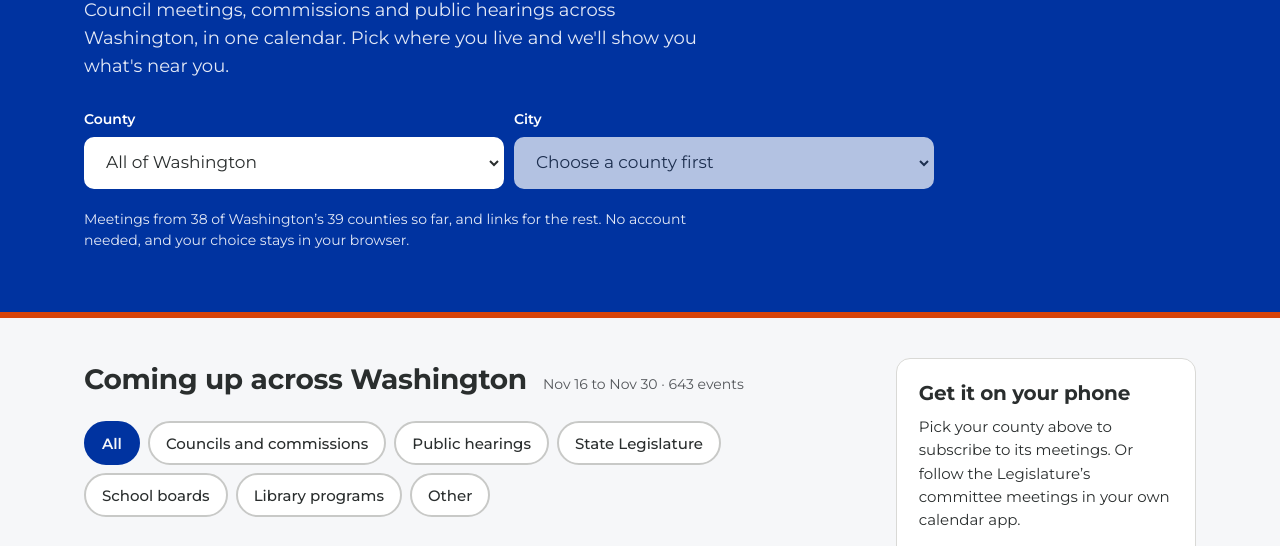
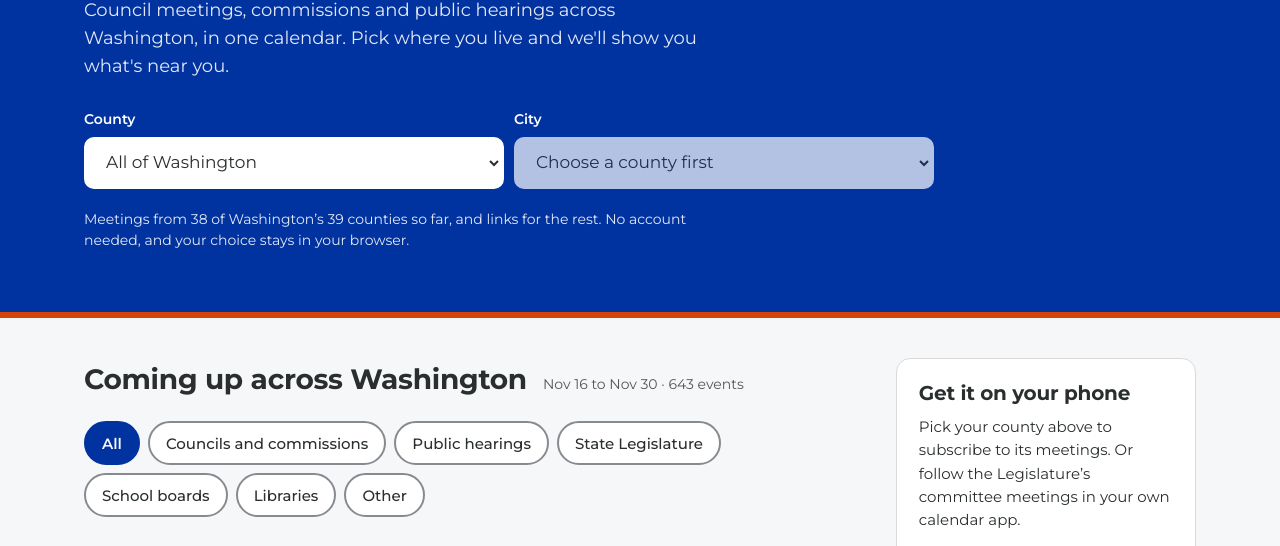
Before and after one commit to davidmorganlund-oss/civicswa, a plain HTML site: page site/index.html in a window 1280 px wide. Shown: the part 398-944 px from the top of the page. Drawn offline with Linux system fonts and the light colour scheme.

Commit message:
Colors: darker button orange and stronger control borders for contrast; rename library filter
Co-Authored-By: Claude Opus 5.5 <noreply@anthropic.com>
Claude-Session: https://claude.ai/code/session_01VmF1YKqPHeBYmpmSb3cSjg

```diff
--- a/site/app.js
+++ b/site/app.js
@@ -9,10 +9,10 @@
     { id: 'hearing', label: 'Public hearings' },
     { id: 'legislature', label: 'State Legislature' },
     { id: 'school', label: 'School boards' },
-    { id: 'library', label: 'Library programs' },
+    { id: 'library', label: 'Libraries' },
     { id: 'other', label: 'Other' }
   ];
-  var LABELS = { legislature: 'State Legislature', council: 'Councils and commissions', hearing: 'Public hearings', school: 'School boards', library: 'Library programs', other: 'Other' };
+  var LABELS = { legislature: 'State Legislature', council: 'Councils and commissions', hearing: 'Public hearings', school: 'School boards', library: 'Libraries', other: 'Other' };
 
   // The visitor's county and city, shared with the Engage guides' "Near you"
   // boxes and the representatives lookup. Kept in this browser only.
--- a/site/styles.css
+++ b/site/styles.css
@@ -1,21 +1,23 @@
 :root {
   /* CivicsWA palette: blue (Pantone 286 C), orange (Pantone 172 C), cool grays. Kept distinct from BarNone's red and navy. */
   --ground: #F6F7F9; --ink: #2A2E2E; --petrol: #0033A0; --muted: #53565A;
-  --line: #D9D9D6; --chip-line: #C8C9C7; --tint: #EBEFF7; --card: #FFFFFF;
+  --line: #D9D9D6; --chip-line: #878A8F; --tint: #EBEFF7; --card: #FFFFFF;
   --accent: #D64309; --accent-soft: #FBE3D8; --accent-ink: #9A2F05;
   --brand-accent: #D64309; --brand-blue: #0033A0; --brand-navy: #001F60;
+  /* Button orange is a shade darker than the brand orange so white text clears contrast with room to spare. */
+  --btn: #B83A08; --btn-hover: #9A2F05;
   --display: "Montserrat", Arial, system-ui, sans-serif;
 }
 @media (prefers-color-scheme: dark) {
   :root:not([data-theme="light"]) {
     --ground: #0A1330; --ink: #E9ECF2; --petrol: #9DB8FF; --muted: #B3BAC8;
-    --line: #26355F; --chip-line: #3A4B7A; --tint: #15214A; --card: #101C40;
+    --line: #26355F; --chip-line: #5A6E9E; --tint: #15214A; --card: #101C40;
     --accent: #FF7A45; --accent-soft: #3A2014; --accent-ink: #FFB08F; --brand-accent: #FF7A45;
   }
 }
 :root[data-theme="dark"] {
   --ground: #0A1330; --ink: #E9ECF2; --petrol: #9DB8FF; --muted: #B3BAC8;
-  --line: #26355F; --chip-line: #3A4B7A; --tint: #15214A; --card: #101C40;
+  --line: #26355F; --chip-line: #5A6E9E; --tint: #15214A; --card: #101C40;
   --accent: #FF7A45; --accent-soft: #3A2014; --accent-ink: #FFB08F; --brand-accent: #FF7A45;
 }
 * { box-sizing: border-box; }
@@ -44,7 +46,8 @@ h1 { margin: 0; font-family: var(--display); font-weight: 700; font-size: clamp(
 .field { display: flex; flex-direction: column; gap: 6px; flex: 1 1 260px; max-width: 420px; }
 .field label { font-size: 14px; font-weight: 600; }
 .field input, .field select { height: 52px; padding: 0 16px; border-radius: 10px; border: 2px solid #fff; font: inherit; font-size: 17px; color: #2A2E2E; background: #fff; }
-.btn { height: 52px; padding: 0 26px; border: 0; border-radius: 10px; background: #D64309; color: #fff; font: inherit; font-weight: 600; font-size: 17px; cursor: pointer; }
+.btn { height: 52px; padding: 0 26px; border: 0; border-radius: 10px; background: var(--btn); color: #fff; font: inherit; font-weight: 600; font-size: 17px; cursor: pointer; }
+.btn:hover { background: var(--btn-hover); }
 .hero.plain { background: transparent; color: var(--ink); } .hero.plain p { color: var(--muted); } .hero.plain .wrap { padding-block: 56px 8px; }
 
 .layout { display: flex; flex-wrap: wrap; gap: 40px; align-items: flex-start; padding-block: 40px 64px; }
```
